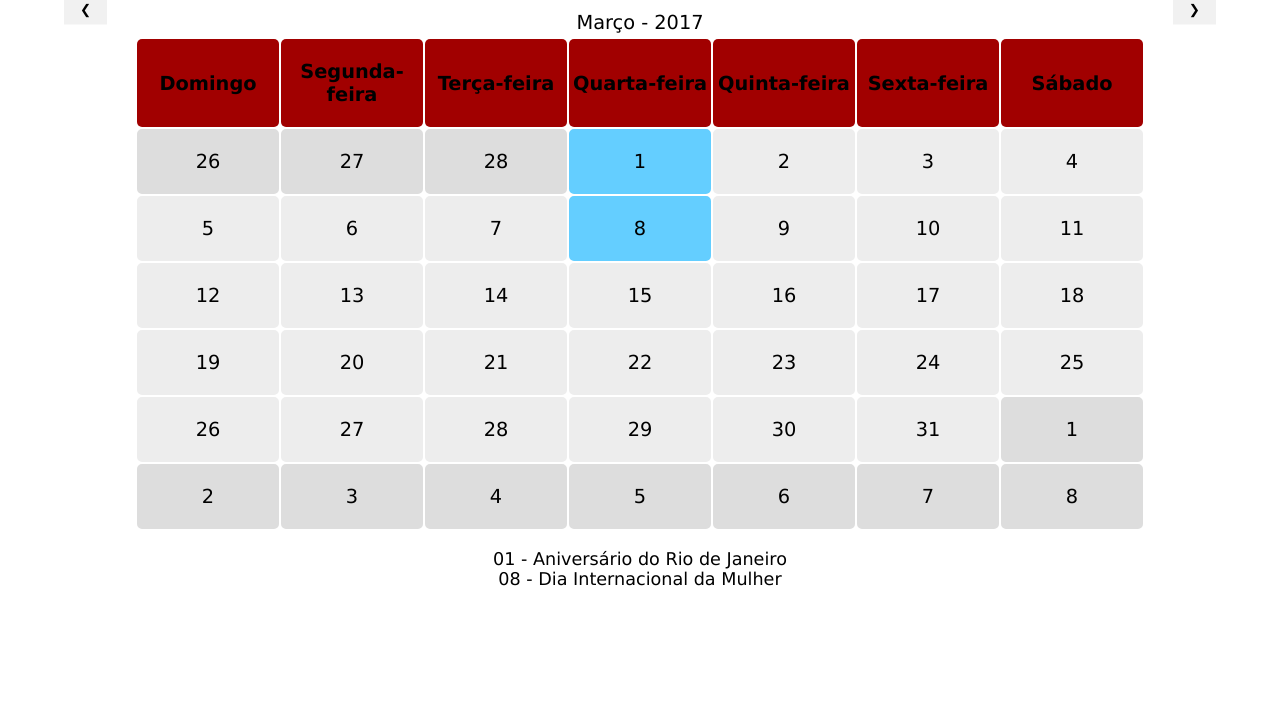
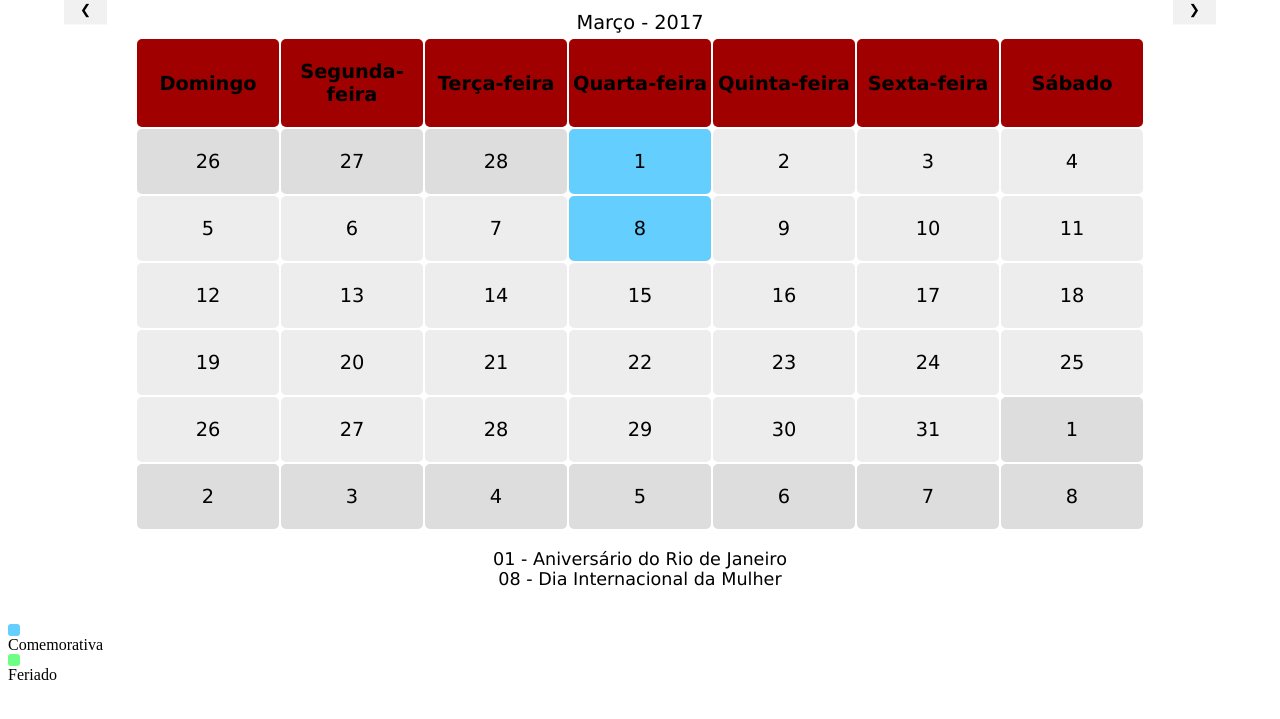
Before and after one commit to TreinoeDieta/Website, a Jekyll site: the page calendario/index.html, which Jekyll copies as it is, in a window 1280 px wide. Shown: the top 719 px of the page. Built offline with Jekyll 4.4.1, drawn with Linux system fonts in a browser that asks for light colours.

Commit message:
Update index.html

```diff
--- a/calendario/index.html
+++ b/calendario/index.html
@@ -45,6 +45,18 @@ table, th, td, p {
     .mes {
     width: 400px;
     background-color: #fff;
+}
+	.comemorativa1 {
+    background-color: #64ceff;
+    width: 0px;
+    border: 6px solid #64ceff;
+    border-radius: 3px;
+}
+	.feriado1 {
+    background-color: #6dff85;
+    width: 0px;
+    border: 6px solid #6dff85;
+    border-radius: 3px;
 }
 </style>
 </head>
@@ -121,7 +133,8 @@ table, th, td, p {
     <td class="passado">8</td>
   </tr>
 </table>
-	<p>01 - Aniversário do Rio de Janeiro<br/>08 - Dia Internacional da Mulher</p>
+	<p>01 - Aniversário do Rio de Janeiro<br/>08 - Dia Internacional da Mulher</p><br/>
+	<div class="comemorativa1"></div>Comemorativa	<div class="feriado1"></div>Feriado
     </div>
 
 <div class="mySlides">
```
